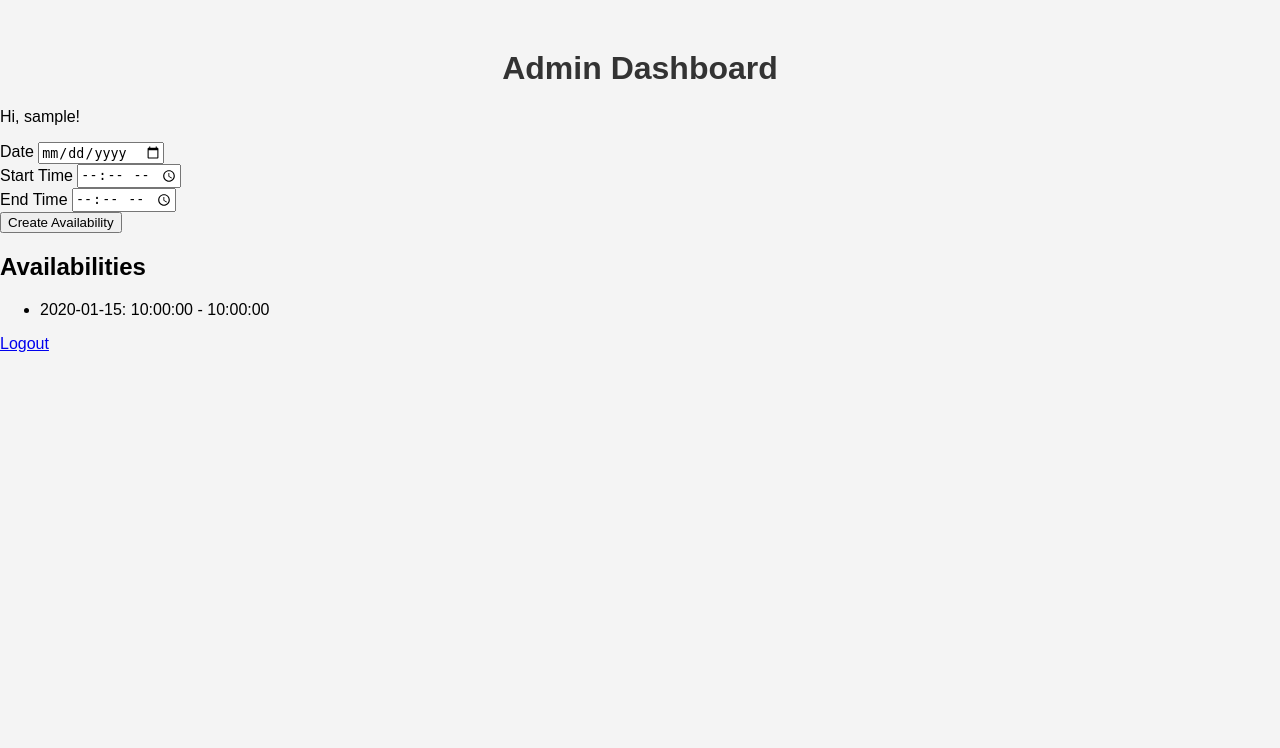
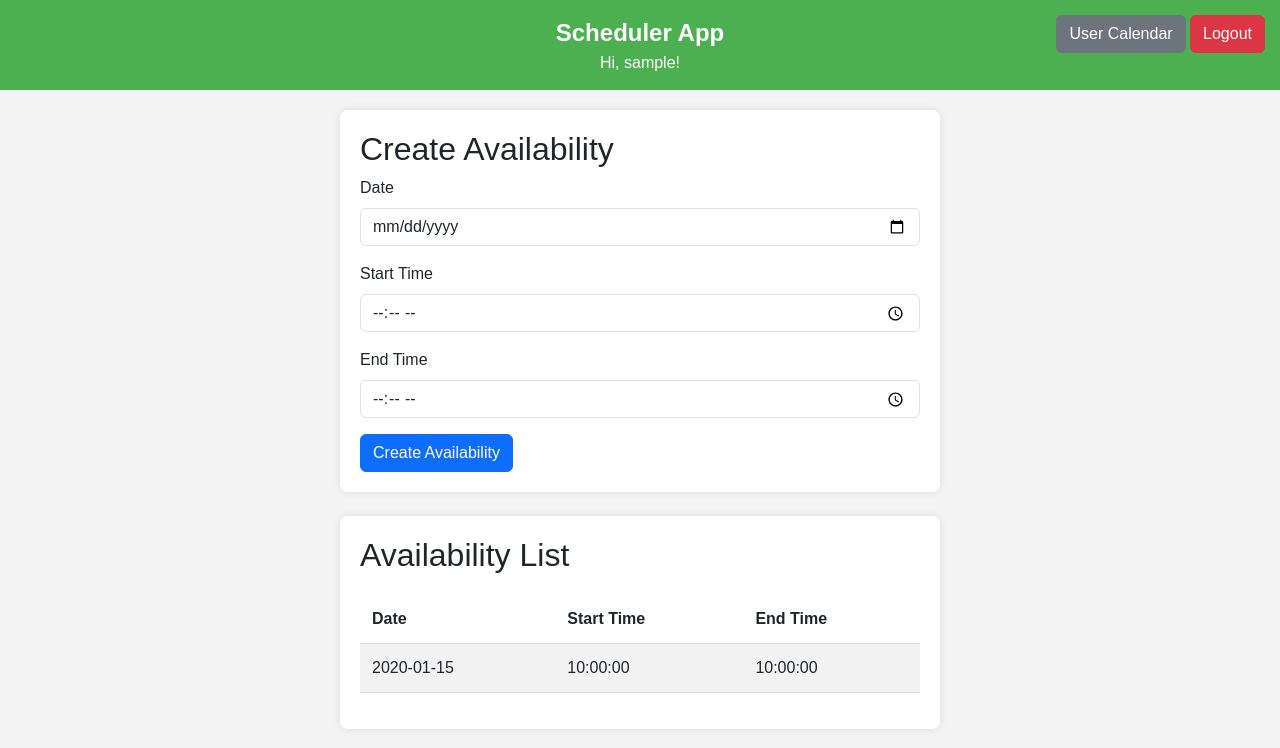
Before and after one commit to zeromarch/scheduler, a Flask app: page /admin in a window 1280 px wide. Shown: the top 748 px of the page. Run offline with Flask 3, Linux system fonts and the light colour scheme; a user stored in the database is signed in; tables that the repository leaves empty hold one stand-in row (values such as "Sample post").

Commit message:
Updated admin page with Bootstrap and added User Calendar button

```diff
--- a/config.py
+++ b/config.py
@@ -14,3 +14,4 @@ class Config:
     SQLALCHEMY_DATABASE_URI = database_url
     SQLALCHEMY_TRACK_MODIFICATIONS = False
     SECRET_KEY = os.getenv('SECRET_KEY')
+    WTF_CSRF_ENABLED = True
--- a/templates/admin.html
+++ b/templates/admin.html
@@ -4,36 +4,130 @@
     <meta charset="UTF-8">
     <meta name="viewport" content="width=device-width, initial-scale=1.0">
     <title>Admin Dashboard</title>
-    <link rel="stylesheet" href="{{ url_for('static', filename='css/styles.css') }}">
+    <link href="https://cdn.jsdelivr.net/npm/bootstrap@5.3.0/dist/css/bootstrap.min.css" rel="stylesheet">
+    <style>
+        body {
+            font-family: Arial, sans-serif;
+            background-color: #f4f4f4;
+            margin: 0;
+            padding: 0;
+        }
+        .header {
+            background-color: #4CAF50;
+            color: white;
+            padding: 15px;
+            text-align: center;
+            position: relative;
+            z-index: 1;
+        }
+        .header .logo {
+            font-size: 1.5em;
+            font-weight: bold;
+        }
+        .header .greeting {
+            margin: 0;
+        }
+        .header .btn-container {
+            position: absolute;
+            right: 15px;
+            top: 15px;
+        }
+        .container {
+            padding: 20px;
+        }
+        .availability-form {
+            background-color: white;
+            padding: 20px;
+            border-radius: 8px;
+            box-shadow: 0 0 10px rgba(0, 0, 0, 0.1);
+            max-width: 600px;
+            margin: 0 auto 20px;
+        }
+        .availability-list {
+            background-color: white;
+            padding: 20px;
+            border-radius: 8px;
+            box-shadow: 0 0 10px rgba(0, 0, 0, 0.1);
+            max-width: 600px;
+            margin: 0 auto;
+        }
+        .availability-list h2 {
+            margin-bottom: 20px;
+        }
+        .availability-list table {
+            width: 100%;
+            border-collapse: collapse;
+        }
+        .availability-list th, .availability-list td {
+            padding: 12px;
+            text-align: left;
+            border-bottom: 1px solid #ddd;
+        }
+    </style>
 </head>
 <body>
-    <h1>Admin Dashboard</h1>
-    <p>Hi, {{ username }}!</p>
+    <div class="header">
+        <div class="logo">Scheduler App</div>
+        <p class="greeting">Hi, {{ username }}!</p>
+        <div class="btn-container">
+            <button class="btn btn-secondary" onclick="window.location.href='{{ url_for('user_dashboard') }}'">User Calendar</button>
+            <button class="btn btn-danger" onclick="window.location.href='{{ url_for('logout') }}'">Logout</button>
+        </div>
+    </div>
 
+    <div class="container">
+        <div class="availability-form">
+            <h2>Create Availability</h2>
             <form method="POST" action="{{ url_for('admin_dashboard') }}">
                 {{ form.hidden_tag() }}
-        <div>
-            {{ form.date.label }} {{ form.date(size=20) }}
+                <div class="mb-3">
+                    <label for="date" class="form-label">{{ form.date.label }}</label>
+                    {{ form.date(class="form-control", id="date") }}
                 </div>
-        <div>
-            {{ form.start_time.label }} {{ form.start_time(size=20) }}
+                <div class="mb-3">
+                    <label for="start_time" class="form-label">{{ form.start_time.label }}</label>
+                    {{ form.start_time(class="form-control", id="start_time") }}
                 </div>
-        <div>
-            {{ form.end_time.label }} {{ form.end_time(size=20) }}
+                <div class="mb-3">
+                    <label for="end_time" class="form-label">{{ form.end_time.label }}</label>
+                    {{ form.end_time(class="form-control", id="end_time") }}
                 </div>
-        <div>
-            {{ form.submit() }}
+                <button type="submit" class="btn btn-primary">Create Availability</button>
+            </form>
+            {% if form.errors %}
+            <div class="alert alert-danger mt-3">
+                {% for field, errors in form.errors.items() %}
+                    {% for error in errors %}
+                        <p>{{ error }}</p>
+                    {% endfor %}
+                {% endfor %}
             </div>
-    </form>
+            {% endif %}
+        </div>
 
-    <h2>Availabilities</h2>
-    <ul>
+        <div class="availability-list mt-4">
+            <h2>Availability List</h2>
+            <table class="table table-striped">
+                <thead>
+                    <tr>
+                        <th>Date</th>
+                        <th>Start Time</th>
+                        <th>End Time</th>
+                    </tr>
+                </thead>
+                <tbody>
                     {% for availability in availabilities %}
-            <li>{{ availability.date }}: {{ availability.start_time }} - {{ availability.end_time }}</li>
+                    <tr>
+                        <td>{{ availability.date }}</td>
+                        <td>{{ availability.start_time }}</td>
+                        <td>{{ availability.end_time }}</td>
+                    </tr>
                     {% endfor %}
-    </ul>
+                </tbody>
+            </table>
+        </div>
+    </div>
 
-    <a href="{{ url_for('logout') }}">Logout</a>
-
+    <script src="https://cdn.jsdelivr.net/npm/bootstrap@5.3.0/dist/js/bootstrap.bundle.min.js"></script>
 </body>
 </html>
```
Also changed, not shown: templates/login.html (+66 -9 lines). Lines whose indentation alone changed are shown as unchanged.
